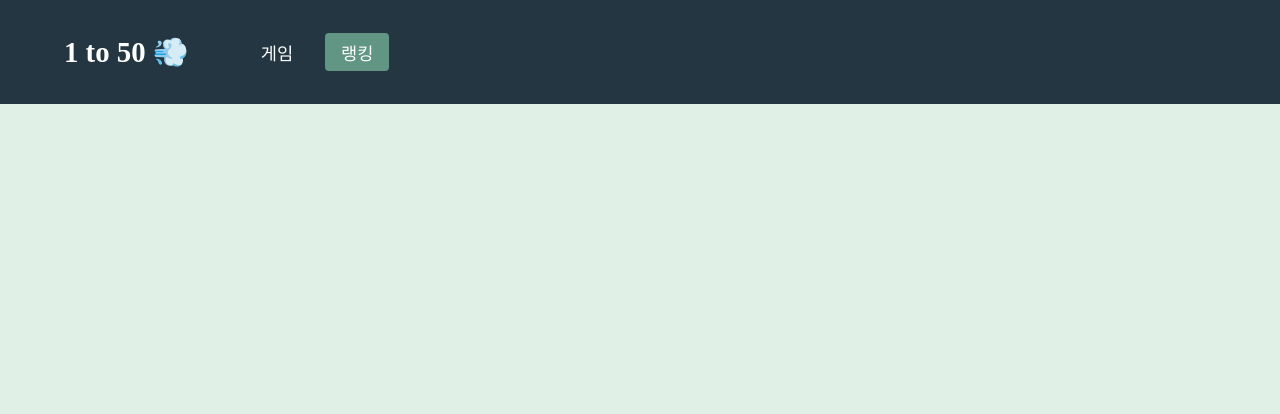
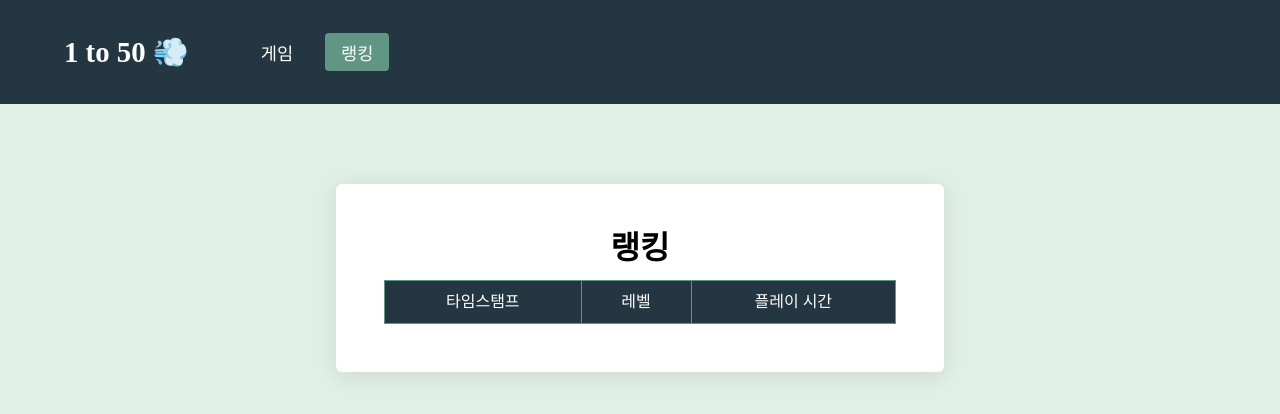
Before and after one commit to AND-SOPT-WEB/GaHyeonKim, a React (Vite) app in the folder week3/assignment/: page / in a window 1280 px wide. Both pictures are taken after a click on the button "랭킹". Shown: the top 414 px of the page. Built offline with nearby package versions, Linux system fonts and the light colour scheme.

Commit message:
feat: 랭킹 구현

```diff
--- /dev/null
+++ b/week3/assignment/src/components/Ranking.jsx
@@ -0,0 +1,72 @@
+import { useEffect, useState } from 'react';
+import styled from '@emotion/styled';
+
+const Ranking = () => {
+  const [records, setRecords] = useState([]);
+
+  useEffect(() => {
+    const storedRecords = JSON.parse(localStorage.getItem('gameRecords')) || [];
+    setRecords(storedRecords);
+  }, []);
+
+  return (
+    <RankingContainer>
+      <h1>랭킹</h1>
+      <Table>
+        <thead>
+          <tr>
+            <th>타임스탬프</th>
+            <th>레벨</th>
+            <th>플레이 시간</th>
+          </tr>
+        </thead>
+        <tbody>
+          {records.map((record, index) => (
+            <tr key={index}>
+              <td>{record.currentTime}</td>
+              <td>Level {record.level}</td>
+              <td>{record.playTime} 초</td>
+            </tr>
+          ))}
+        </tbody>
+      </Table>
+    </RankingContainer>
+  );
+};
+
+const RankingContainer = styled.div`
+  width: 40%;
+  display: flex;
+  flex-direction: column;
+  align-items: center;
+  margin: 0 auto;
+  margin-top: 5rem;
+  gap: 1rem;
+  background-color: white;
+  padding: 3rem;
+  border-radius: 6px;
+  box-shadow: 0 4px 24px rgba(0, 0, 0, 0.1);
+
+  & h1 {
+    font-size: 2rem;
+    font-weight: 700;
+  }
+`;
+
+const Table = styled.table`
+  width: 100%;
+  border-collapse: collapse;
+
+  th, td {
+    border: 1px solid ${({ theme }) => theme.colors.midGreen};
+    padding: 0.8rem;
+    text-align: center;
+  }
+
+  th {
+    background-color: ${({ theme }) => theme.colors.darkGreen};
+    color: white;
+  }
+`;
+
+export default Ranking;
--- a/week3/assignment/src/pages/Home.jsx
+++ b/week3/assignment/src/pages/Home.jsx
@@ -1,6 +1,7 @@
 import { useState } from 'react';
 import Header from '../components/Header';
 import Game from '../components/Game';
+import Ranking from '../components/Ranking';
 import styled from '@emotion/styled';
 
 function Home() {
@@ -17,13 +18,15 @@ function Home() {
         setLevel={setLevel}
         time={time}
       />
-      {isGameMode && (
+      {isGameMode ? (
         <Game
           level={level}
           setLevel={setLevel}
           time={time}
           setTime={setTime}
         />
+      ) : (
+        <Ranking />
       )}
     </HomeContainer>
   );
```
